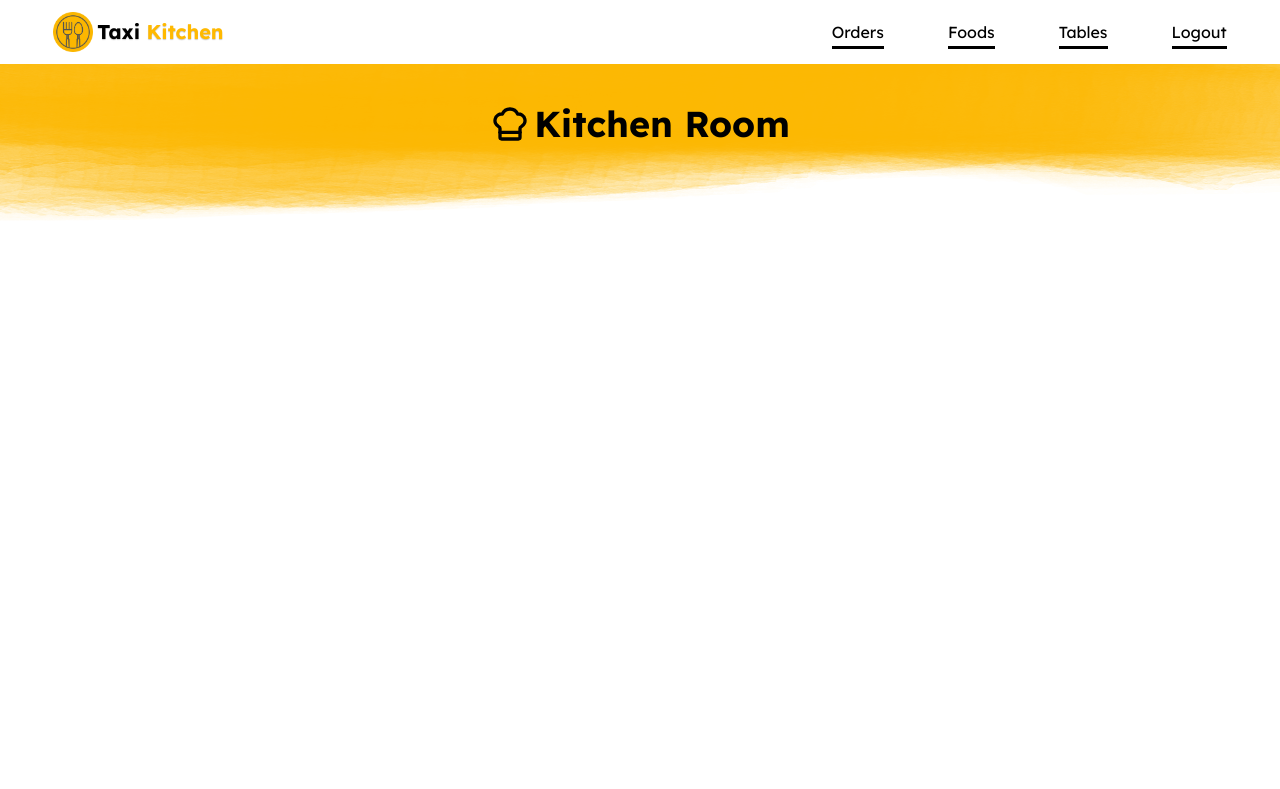
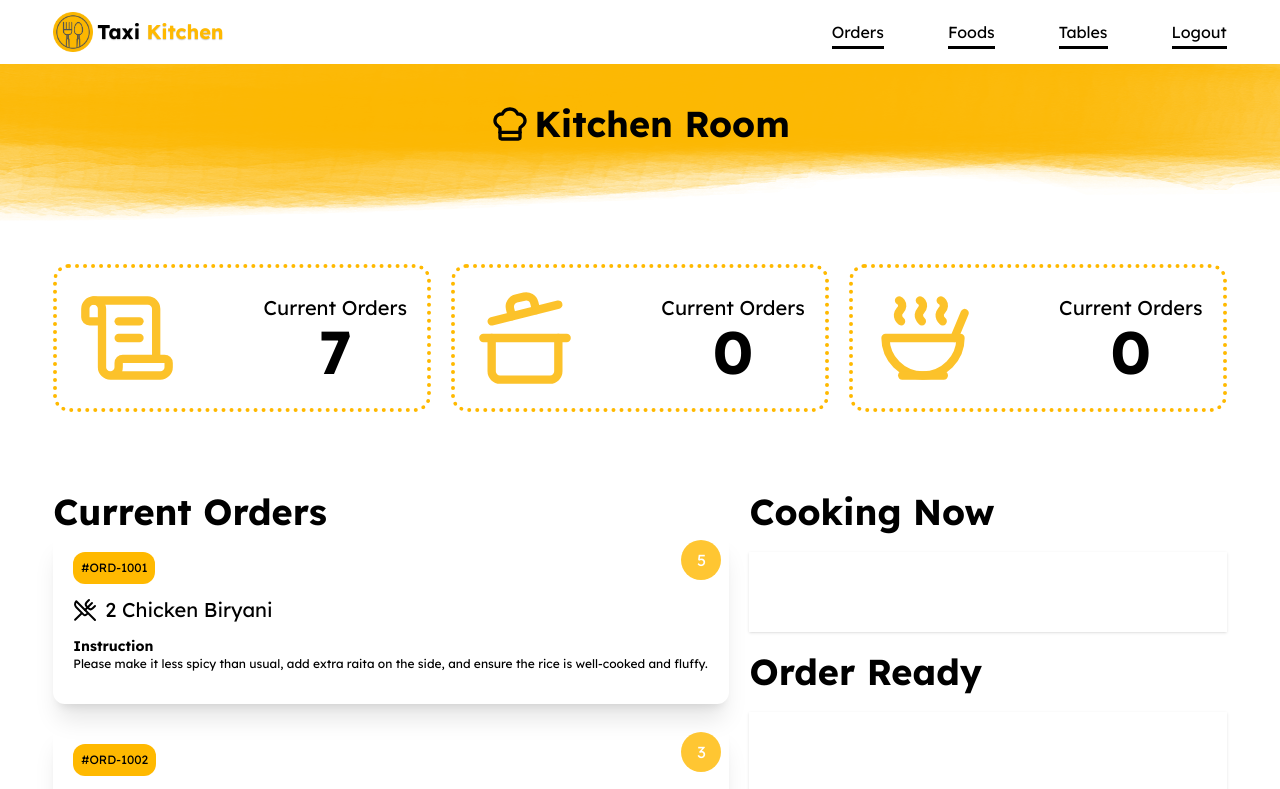
Before and after one commit to rakibhassannayem/kitchen-room, a React (Vite) app: page / in a window 1280 px wide. Shown: the top 789 px of the page. Built offline with nearby package versions, Linux system fonts and the light colour scheme.

Commit message:
showed all the orders

```diff
--- a/src/App.jsx
+++ b/src/App.jsx
@@ -1,16 +1,24 @@
+import { Suspense } from "react";
 import Headings from "./components/Headings";
 import Navbar from "./components/Navbar";
+import OrderContainer from "./components/OrderContainer";
+
+const loadeOrders = () => fetch("/orders.json").then((res) => res.json());
 
 function App() {
+  const ordersPromise = loadeOrders();
   return (
     <>
       <header className="w-11/12 mx-auto py-3">
         <Navbar></Navbar>
       </header>
       <section>
-        <Headings>
-          Kitchen Room
-        </Headings>
+        <Headings>Kitchen Room</Headings>
+      </section>
+      <section>
+        <Suspense fallback={"Loading ⌛"}>
+          <OrderContainer ordersPromise={ordersPromise}></OrderContainer>
+        </Suspense>
       </section>
     </>
   );
--- /dev/null
+++ b/src/components/OrderContainer.jsx
@@ -0,0 +1,31 @@
+import React, { use } from "react";
+import States from "./States";
+import OrderCard from "./cards/OrderCard";
+
+const OrderContainer = ({ ordersPromise }) => {
+  const orders = use(ordersPromise);
+  return (
+    <div>
+      <States orders={orders}></States>
+
+      <section className="w-11/12 mx-auto py-10 grid lg:grid-cols-12 gap-5">
+        <div className="lg:col-span-7">
+          <h2 className="font-bold text-4xl">Current Orders</h2>
+          <div className="space-y-5">
+            {orders.map((order) => (
+              <OrderCard order={order} key={order.id}></OrderCard>
+            ))}
+          </div>
+        </div>
+        <div className="lg:col-span-5 space-y-5">
+          <h2 className="font-bold text-4xl">Cooking Now</h2>
+          <div className="shadow p-10"></div>
+          <h2 className="font-bold text-4xl">Order Ready</h2>
+          <div className="shadow p-10"></div>
+        </div>
+      </section>
+    </div>
+  );
+};
+
+export default OrderContainer;
--- /dev/null
+++ b/src/components/States.jsx
@@ -0,0 +1,43 @@
+import { CookingPot, ScrollText, Soup } from "lucide-react";
+import React from "react";
+
+const States = ({orders}) => {
+  return (
+    <div className="w-11/12 mx-auto py-10 grid lg:grid-cols-3 gap-5">
+      {/* total Order */}
+      <div className="border-4 border-dotted border-amber-400 rounded-2xl border-primary p-5">
+        <div className="flex flex-col lg:flex-row items-center justify-between">
+          <ScrollText className="animate-pulse" color="#fcb700" size={100} />
+          <div className="text-xl text-center">
+            Current Orders
+            <h2 className="text-6xl font-bold">{orders.length}</h2>
+          </div>
+        </div>
+      </div>
+
+      {/* total Cooking */}
+      <div className="border-4 border-dotted border-amber-400 rounded-2xl border-primary p-5">
+        <div className="flex flex-col lg:flex-row items-center justify-between">
+          <CookingPot className="animate-pulse" color="#fcb700" size={100} />
+          <div className="text-xl text-center">
+            Current Orders
+            <h2 className="text-6xl font-bold">{0}</h2>
+          </div>
+        </div>
+      </div>
+
+      {/* total Ready */}
+      <div className="border-4 border-dotted border-amber-400 rounded-2xl border-primary p-5">
+        <div className="flex flex-col lg:flex-row items-center justify-between">
+          <Soup className="animate-pulse" color="#fcb700" size={100} />
+          <div className="text-xl text-center">
+            Current Orders
+            <h2 className="text-6xl font-bold">{0}</h2>
+          </div>
+        </div>
+      </div>
+    </div>
+  );
+};
+
+export default States;
--- /dev/null
+++ b/src/components/cards/OrderCard.jsx
@@ -0,0 +1,32 @@
+import { UtensilsCrossed } from "lucide-react";
+
+const OrderCard = ({order}) => {
+
+  return (
+    <div className="p-5 rounded-xl shadow-xl relative space-y-3">
+      {/* Order Number */}
+      <p className="text-xs bg-amber-400 p-2 inline-block rounded-xl">
+        #{order.order_no}
+      </p>
+
+      {/* Order Title */}
+      <h2 className="text-xl flex items-center gap-2">
+        <UtensilsCrossed />
+        {order.quantity} {order.order_title}
+      </h2>
+
+      {/* Special Instruction */}
+      <div className="mt-3 text-xs">
+        <h4 className="text-primary font-bold text-sm">Instruction</h4>
+        <p>{order.special_instruction}</p>
+      </div>
+
+      {/* Table Number Badge */}
+      <div className="absolute right-2 top-2 w-10 h-10 flex justify-center items-center bg-amber-400 rounded-full opacity-80 text-white">
+        {order.table_no}
+      </div>
+    </div>
+  );
+};
+
+export default OrderCard;
```
